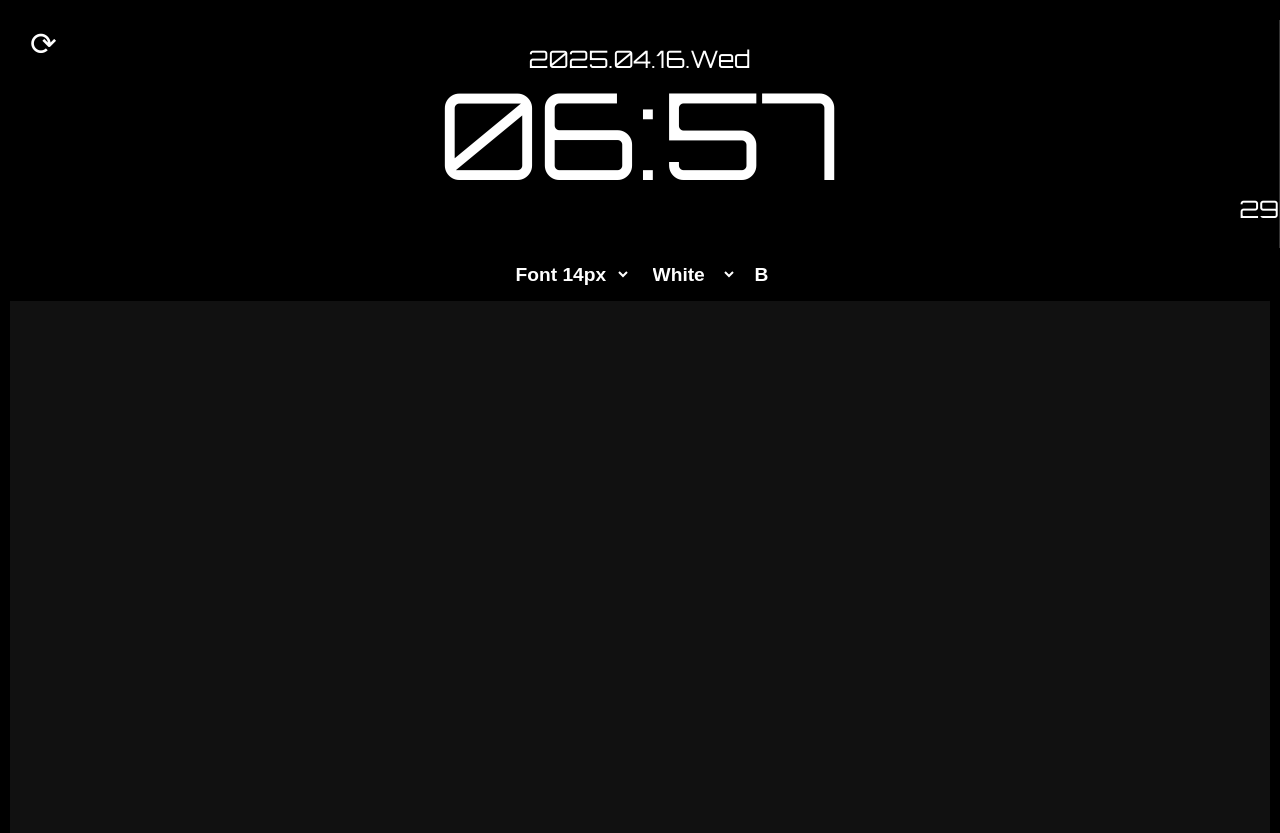
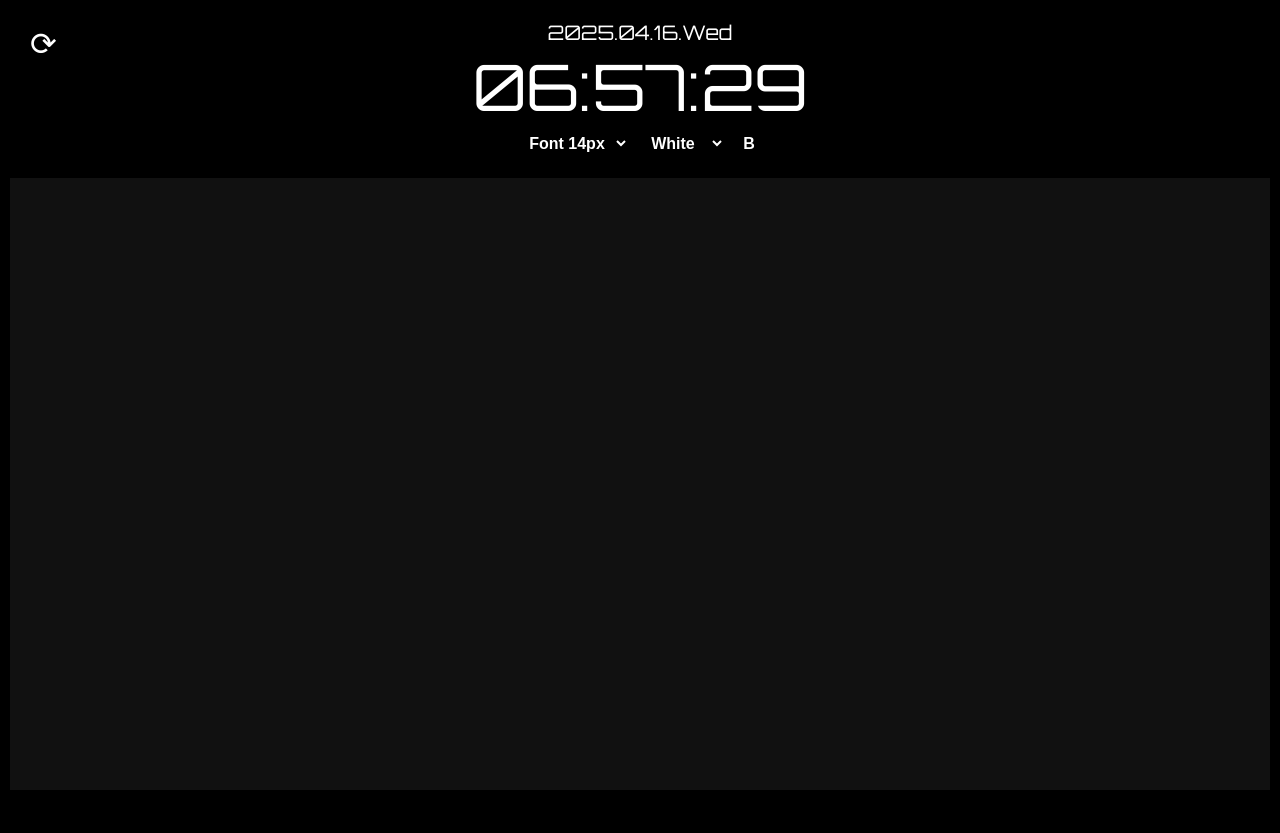
Before and after one commit to ryu8512/ipad-clock-note, a plain HTML site: page index.html in a window 1280 px wide. After the commit the page ends 800 px from the top, so only its background shows below. Drawn offline with Linux system fonts and the light colour scheme; no server answers.

Commit message:
Update index.html

```diff
--- a/index.html
+++ b/index.html
@@ -10,17 +10,19 @@
   <meta name="apple-mobile-web-app-title" content="ClockMemo" />
   <style>
     :root {
-      --clock-font-size: 120px;
-      --seconds-font-size: 24px;
-      --date-font-size: 24px;
+      --clock-font-size: 64px;
+      --date-font-size: 20px;
     }
+
     * { box-sizing: border-box; }
     html, body {
-      margin: 0; padding: 0; height: 100%;
+      margin: 0; padding: 0;
+      height: 100%; width: 100%;
       background-color: black; color: white;
       font-family: 'Orbitron', sans-serif;
+      display: flex;
+      flex-direction: column;
     }
-    body { display: flex; flex-direction: column; }
 
     #refresh-button {
       position: absolute; top: 20px; left: 20px;
@@ -28,59 +30,25 @@
       border: none; padding: 5px 10px; cursor: pointer; z-index: 1000;
     }
 
-    #clock-container {
-      flex: 3; display: flex; flex-direction: column;
-      align-items: center; justify-content: center;
-      border-right: 1px solid #333; overflow: hidden;
-      margin-top: 20px; margin-left: 0px;
-    }
-
     #date {
       font-size: var(--date-font-size);
-      margin-bottom: 0px;
       text-align: center;
+      margin-top: 20px;
     }
 
     #time {
       font-size: var(--clock-font-size);
       font-variant-numeric: tabular-nums;
       line-height: 1;
-    }
-
-    #seconds {
-      font-size: var(--seconds-font-size);
-      margin-top: 0px;
-      font-variant-numeric: tabular-nums;
-      align-self: flex-end;
-      margin-right: 0px;
-    }
-
-    #memo-container { flex: 7; padding: 10px; }
-
-    #memo {
-      font-family: Arial, sans-serif;
-      width: 100%; height: 100%;
-      font-size: 14px;
-      background-color: #111;
-      color: white;
-      border: none;
-      resize: none;
-      outline: none;
-      padding: 10px;
-      line-height: 1.5;
-    }
-
-    #memo * {
-      font-family: Arial, sans-serif !important;
-      line-height: 1.5 !important;
-      vertical-align: baseline !important;
+      text-align: center;
+      margin-top: 10px;
     }
 
     .toolbar {
       display: flex;
       justify-content: center;
-      margin-bottom: 10px;
       gap: 10px;
+      margin: 10px 0;
       flex-wrap: wrap;
     }
 
@@ -89,7 +57,7 @@
       color: white;
       border: none;
       padding: 5px 8px;
-      font-size: 1.2rem;
+      font-size: 1rem;
       font-weight: bold;
       cursor: pointer;
     }
@@ -105,42 +73,41 @@
       color: white;
     }
 
-    @media screen and (orientation: portrait) {
-      body { flex-direction: column; }
-
-      #clock-container {
-        flex: none;
-        height: 20%;
-        border-right: none;
-        border-bottom: 1px solid #333;
-        margin-top: 0px; margin-left: 0px;
+    #memo-container {
+      flex: 1;
+      padding: 10px;
+      display: flex;
+      flex-direction: column;
     }
 
-      #memo-container { flex: none; height: 80%; }
+    #memo {
+      font-family: Arial, sans-serif;
+      width: 100%;
+      flex: 1;
+      font-size: 14px;
+      background-color: #111;
+      color: white;
+      border: none;
+      resize: none;
+      outline: none;
+      padding: 10px;
+      line-height: 1.5;
+      overflow-y: auto;
+    }
 
-      #date { font-size: 24px; }
-      #time { font-size: 64px; }
-      #seconds { display: none; }
-
-      #memo { font-size: 14px; }
-
-      .toolbar select, .toolbar button {
-        font-size: 16px;
-        padding: 10px 0;
-      }
+    #memo * {
+      font-family: Arial, sans-serif !important;
+      line-height: 1.5 !important;
+      vertical-align: baseline !important;
     }
   </style>
 </head>
 <body>
   <button id="refresh-button" onclick="location.reload()">⟳</button>
 
-  <div id="clock-container">
   <div id="date"></div>
   <div id="time"></div>
-    <div id="seconds"></div>
-  </div>
 
-  <div id="memo-container">
   <div class="toolbar">
     <select id="fontSize">
       <option value="9">Font 9px</option>
@@ -165,6 +132,8 @@
     </select>
     <button id="boldButton">B</button>
   </div>
+
+  <div id="memo-container">
     <div id="memo" contenteditable="true" placeholder="메모를 입력하세요..."></div>
   </div>
 
@@ -191,7 +160,7 @@
     const colorSelect = document.getElementById("colorPicker");
     const boldButton = document.getElementById("boldButton");
 
-    // 시계
+    // 시계 업데이트
     function updateClock() {
       const now = new Date();
       const year = now.getFullYear();
@@ -204,8 +173,7 @@
       const seconds = String(now.getSeconds()).padStart(2, "0");
 
       document.getElementById("date").textContent = `${year}.${month}.${date}.${day}`;
-      document.getElementById("time").textContent = `${hours}:${minutes}`;
-      document.getElementById("seconds").textContent = seconds;
+      document.getElementById("time").textContent = `${hours}:${minutes}:${seconds}`;
     }
     setInterval(updateClock, 1000);
     updateClock();
@@ -216,12 +184,12 @@
       localStorage.setItem("memo", memo.innerHTML);
     }
 
-    // 초기 불러오기
+    // 초기 메모 불러오기
     memoRef.on("value", (snapshot) => {
       const value = snapshot.val();
       if (value !== null && value !== memo.innerHTML) {
         memo.innerHTML = value;
-        adjustFontForLandscape(); // 가로모드로 불러올 때 폰트 조정
+        adjustFontForLandscape();
       }
     });
 
@@ -253,7 +221,7 @@
       applyStyle();
     });
 
-    // 가로모드일 때 span 폰트 +2px 증가
+    // 가로모드 시 폰트 크기 +4px
     function adjustFontForLandscape() {
       if (window.matchMedia("(orientation: landscape)").matches) {
         const spans = memo.querySelectorAll("span[style*='font-size']");
@@ -268,10 +236,9 @@
     }
 
     window.addEventListener("orientationchange", () => {
-      setTimeout(() => adjustFontForLandscape(), 200); // 잠깐 기다렸다가 적용
+      setTimeout(() => adjustFontForLandscape(), 200);
     });
 
-    // 초기에도 체크
     window.addEventListener("load", adjustFontForLandscape);
   </script>
 </body>
```
Lines whose indentation alone changed are shown as unchanged.
